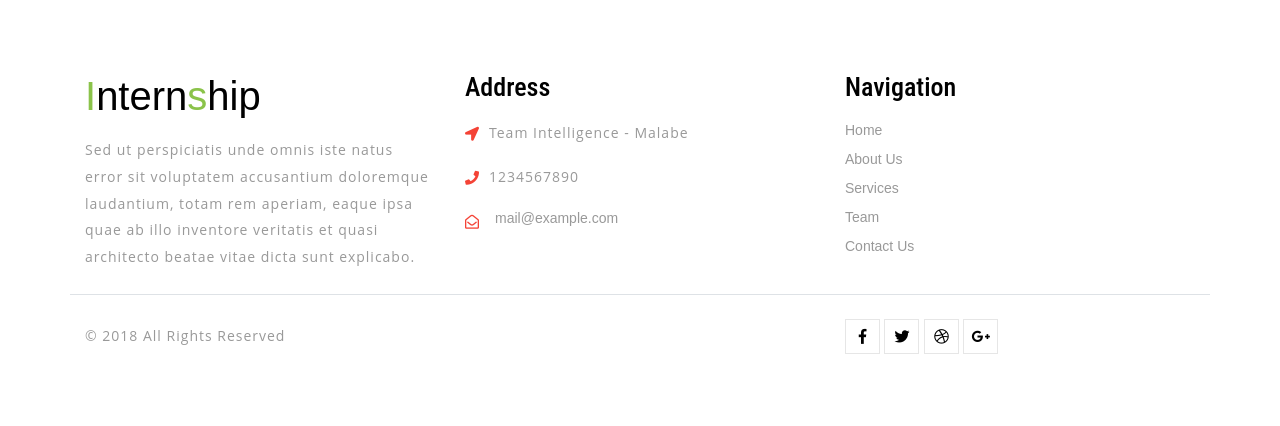
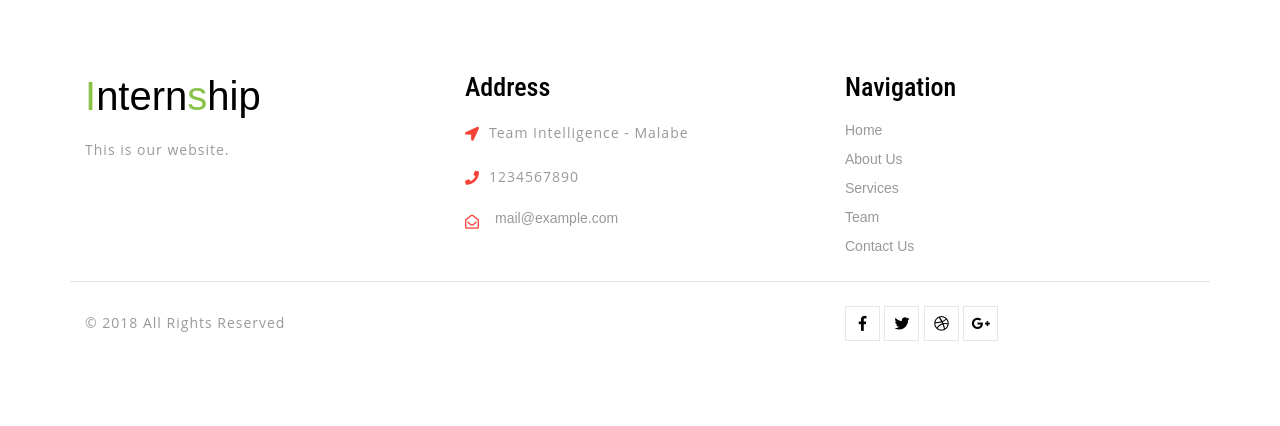
Before and after one commit to kaveenabeywansa/SPM_Proj, a PHP site: page /SPM_Proj/ in a window 1280 px wide. Shown: the part 4870-5296 px from the top of the page. After the commit the page ends 5211 px from the top, so only its background shows below. Run offline with PHP 8.4, Linux system fonts and the light colour scheme.

Commit message:
Removed some elements

```diff
--- a/forms_v.php
+++ b/forms_v.php
@@ -10,8 +10,7 @@
 	<!-- Meta tag Keywords -->
 	<meta name="viewport" content="width=device-width, initial-scale=1">
 	<meta charset="UTF-8" />
-	<meta name="keywords" content="Fabricate Responsive web template, Bootstrap Web Templates, Flat Web Templates, Android Compatible web template, Smartphone Compatible web template, free webdesigns for Nokia, Samsung, LG, SonyEricsson, Motorola web design"
-    />
+
 
     <!-- Custom-Files -->
 	<link rel="stylesheet" href="css/bootstrap.css">
--- a/index.html
+++ b/index.html
@@ -6,8 +6,7 @@
 	<!-- Meta tag Keywords -->
 	<meta name="viewport" content="width=device-width, initial-scale=1">
 	<meta charset="UTF-8" />
-	<meta name="keywords" content="Fabricate Responsive web template, Bootstrap Web Templates, Flat Web Templates, Android Compatible web template, Smartphone Compatible web template, free webdesigns for Nokia, Samsung, LG, SonyEricsson, Motorola web design"
-	/>
+
 	<script>
 		addEventListener("load", function () {
 			setTimeout(hideURLbar, 0);
@@ -427,8 +426,7 @@
 							<a href="index.html">
 								<span>I</span>ntern<span>s</span>hip</a>
 						</h1>
-						<p>Sed ut perspiciatis unde omnis iste natus error sit voluptatem accusantium doloremque laudantium, totam rem aperiam,
-							eaque ipsa quae ab illo inventore veritatis et quasi architecto beatae vitae dicta sunt explicabo.</p>
+						<p>This is our website.</p>
 					</div>
 					<div class="col-md-4 w3l-footer my-md-0 my-4">
 						<h3 class="mb-sm-3 mb-2">Address</h3>
--- a/schedule_v.php
+++ b/schedule_v.php
@@ -10,8 +10,7 @@
 	<!-- Meta tag Keywords -->
 	<meta name="viewport" content="width=device-width, initial-scale=1">
 	<meta charset="UTF-8" />
-	<meta name="keywords" content="Fabricate Responsive web template, Bootstrap Web Templates, Flat Web Templates, Android Compatible web template, Smartphone Compatible web template, free webdesigns for Nokia, Samsung, LG, SonyEricsson, Motorola web design"
-    />
+
 
     <!-- Custom-Files -->
 	<link rel="stylesheet" href="css/bootstrap.css">
--- a/viva_schedule_v.php
+++ b/viva_schedule_v.php
@@ -10,8 +10,7 @@
 	<!-- Meta tag Keywords -->
 	<meta name="viewport" content="width=device-width, initial-scale=1">
 	<meta charset="UTF-8" />
-	<meta name="keywords" content="Fabricate Responsive web template, Bootstrap Web Templates, Flat Web Templates, Android Compatible web template, Smartphone Compatible web template, free webdesigns for Nokia, Samsung, LG, SonyEricsson, Motorola web design"
-    />
+
 
     <!-- Custom-Files -->
 	<link rel="stylesheet" href="css/bootstrap.css">
```
